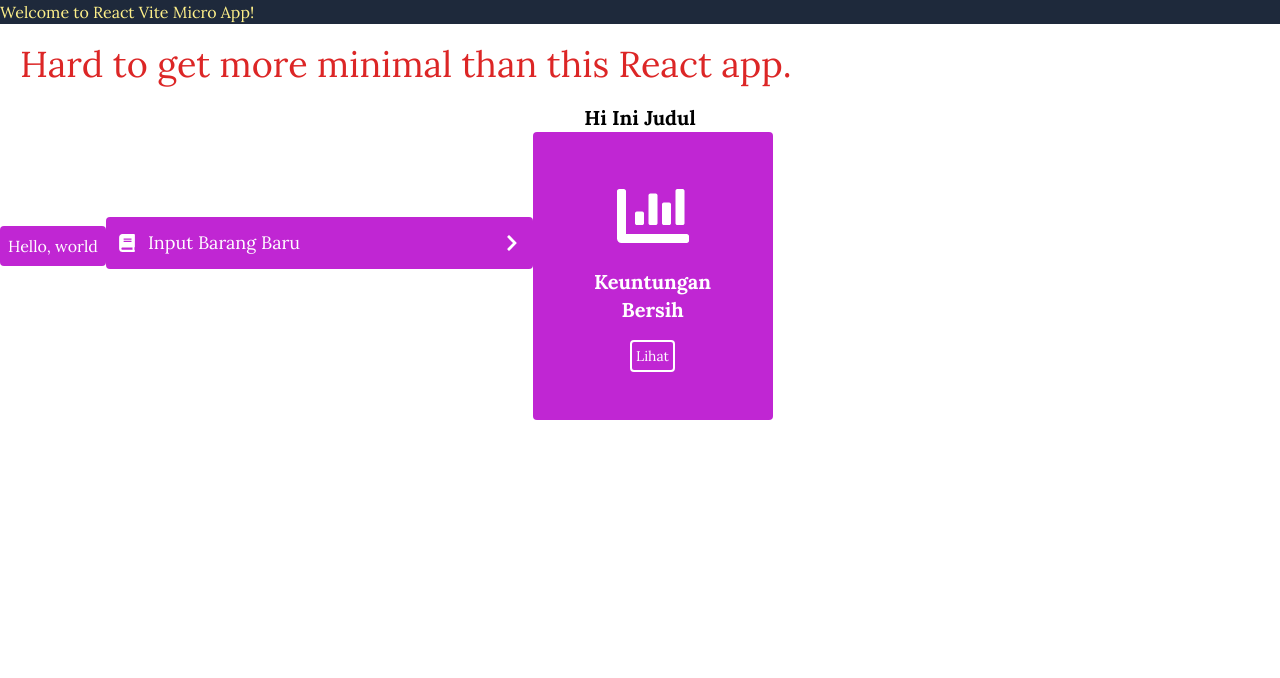
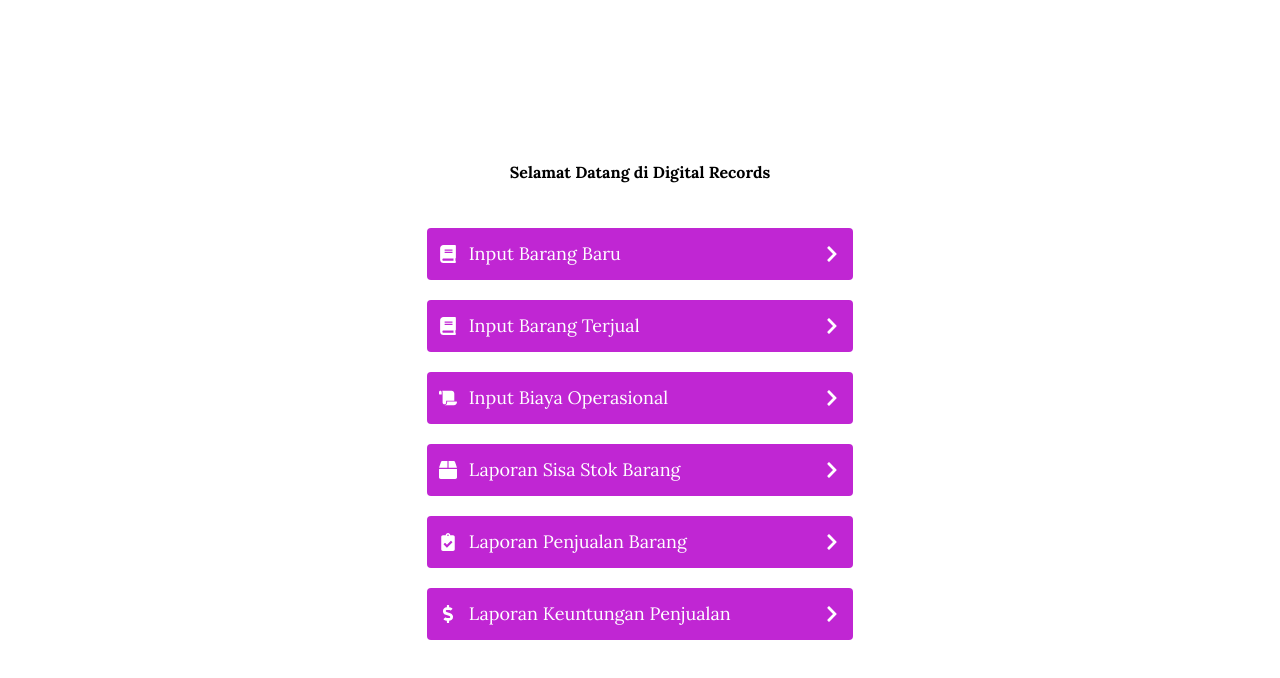
Before and after one commit to alifadwitiyap/online-store-digital-records, a React (Vite) app in the folder client/: page / in a window 1280 px wide. Shown: the top 678 px of the page. Built offline with nearby package versions, Linux system fonts and the light colour scheme; the HTML template or start-up script is replaced by a standard one.

Commit message:
Add Home Page

```diff
--- a/client/src/App.jsx
+++ b/client/src/App.jsx
@@ -1,21 +1,15 @@
 import React from 'react';
-import { FaBook, FaChartBar } from 'react-icons/fa';
-import Button from './components/Button';
-import CardSelection from './components/CardSelection';
-import MenuSelection from './components/MenuSelection';
-import Title from './components/Title';
+import { BrowserRouter, Routes, Route } from 'react-router-dom';
+import Home from './pages/Home';
 import './index.css';
 
 function App() {
   return (
-    <>
-      <h1 className="bg-slate-800 text-yellow-200">Welcome to React Vite Micro App!</h1>
-      <p className="test">Hard to get more minimal than this React app.</p>
-      <Title>Hi Ini Judul</Title>
-      <Button>Hello, world</Button>
-      <MenuSelection icon={<FaBook />} text="Input Barang Baru" />
-      <CardSelection icon={<FaChartBar />} text="Keuntungan Bersih" />
-    </>
+    <BrowserRouter>
+      <Routes>
+        <Route path="/" element={<Home />} />
+      </Routes>
+    </BrowserRouter>
   );
 }
 
--- /dev/null
+++ b/client/src/pages/Home.jsx
@@ -0,0 +1,51 @@
+import React from 'react';
+import {
+  FaBook,
+  FaBox,
+  FaClipboardCheck,
+  FaDollarSign,
+  FaScroll,
+} from 'react-icons/fa';
+import MenuSelection from '../components/MenuSelection';
+import Title from '../components/Title';
+
+function Home() {
+  const selections = [
+    {
+      icon: <FaBook />,
+      text: 'Input Barang Baru',
+    },
+    {
+      icon: <FaBook />,
+      text: 'Input Barang Terjual',
+    },
+    {
+      icon: <FaScroll />,
+      text: 'Input Biaya Operasional',
+    },
+    {
+      icon: <FaBox />,
+      text: 'Laporan Sisa Stok Barang',
+    },
+    {
+      icon: <FaClipboardCheck />,
+      text: 'Laporan Penjualan Barang',
+    },
+    {
+      icon: <FaDollarSign />,
+      text: 'Laporan Keuntungan Penjualan',
+    },
+  ];
+  return (
+    <div className="flex flex-col gap-5 justify-center items-center h-screen">
+      <div className="w-1/4 mb-6">
+        <Title size="4xl">Selamat Datang di Digital Records</Title>
+      </div>
+      {selections.map(({ icon, text }) => (
+        <MenuSelection key={text} icon={icon} text={text} />
+      ))}
+    </div>
+  );
+}
+
+export default Home;
```
